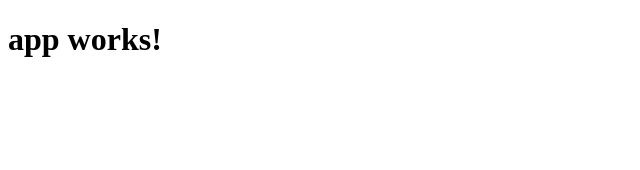
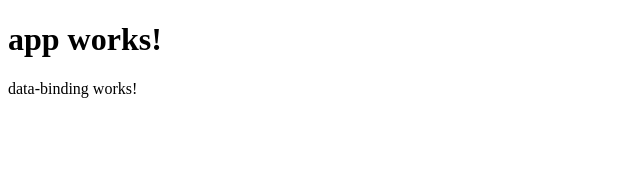
Before and after one commit to AlekBro/metanit_angular2, an Angular app in the folder chapter2-pr1/: page / in a window 1280 px wide. Shown: the top 170 px of the page, without its empty margins (0-640 px from the left). Built offline with nearby package versions, Linux system fonts and the light colour scheme.

Commit message:
Добавил пустой компонент с помощью ng g component new-cmp

```diff
--- a/chapter2-pr1/src/app/app.component.html
+++ b/chapter2-pr1/src/app/app.component.html
@@ -1,3 +1,5 @@
 <h1>
   {{title}}
 </h1>
+
+<app-data-binding></app-data-binding>
--- a/chapter2-pr1/src/app/app.module.ts
+++ b/chapter2-pr1/src/app/app.module.ts
@@ -4,10 +4,12 @@ import { FormsModule } from '@angular/forms';
 import { HttpModule } from '@angular/http';
 
 import { AppComponent } from './app.component';
+import { DataBindingComponent } from './data-binding/data-binding.component';
 
 @NgModule({
   declarations: [
-    AppComponent
+    AppComponent,
+    DataBindingComponent
   ],
   imports: [
     BrowserModule,
--- /dev/null
+++ b/chapter2-pr1/src/app/data-binding/data-binding.component.html
@@ -0,0 +1,3 @@
+<p>
+  data-binding works!
+</p>
--- /dev/null
+++ b/chapter2-pr1/src/app/data-binding/data-binding.component.ts
@@ -0,0 +1,15 @@
+import { Component, OnInit } from '@angular/core';
+
+@Component({
+  selector: 'app-data-binding',
+  templateUrl: './data-binding.component.html',
+  styleUrls: ['./data-binding.component.css']
+})
+export class DataBindingComponent implements OnInit {
+
+  constructor() { }
+
+  ngOnInit() {
+  }
+
+}
```
Also changed, not shown: chapter2-pr1/src/app/data-binding/data-binding.component.css (added), 1 other file (tests, documents, lock files or other folders).
